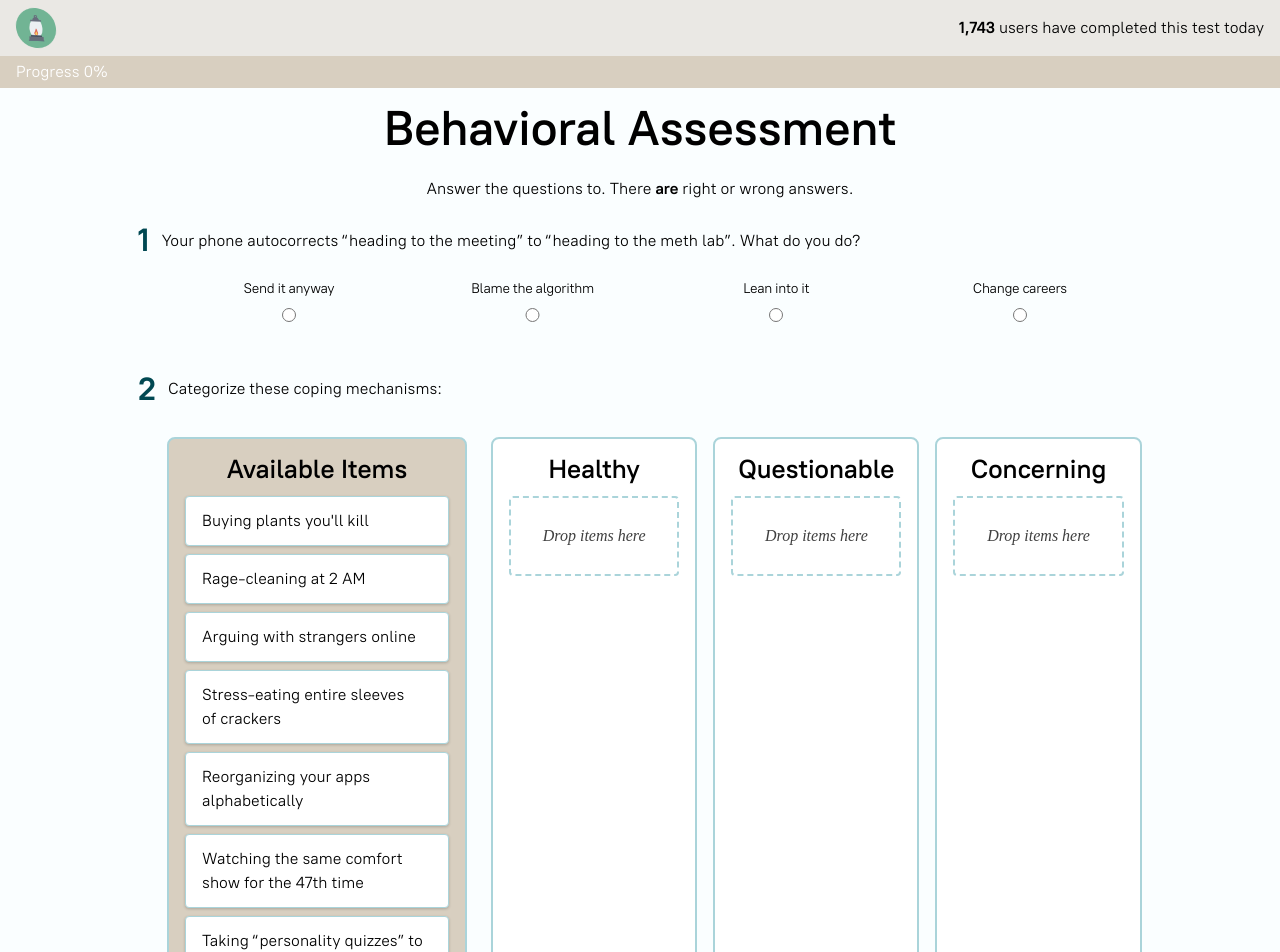
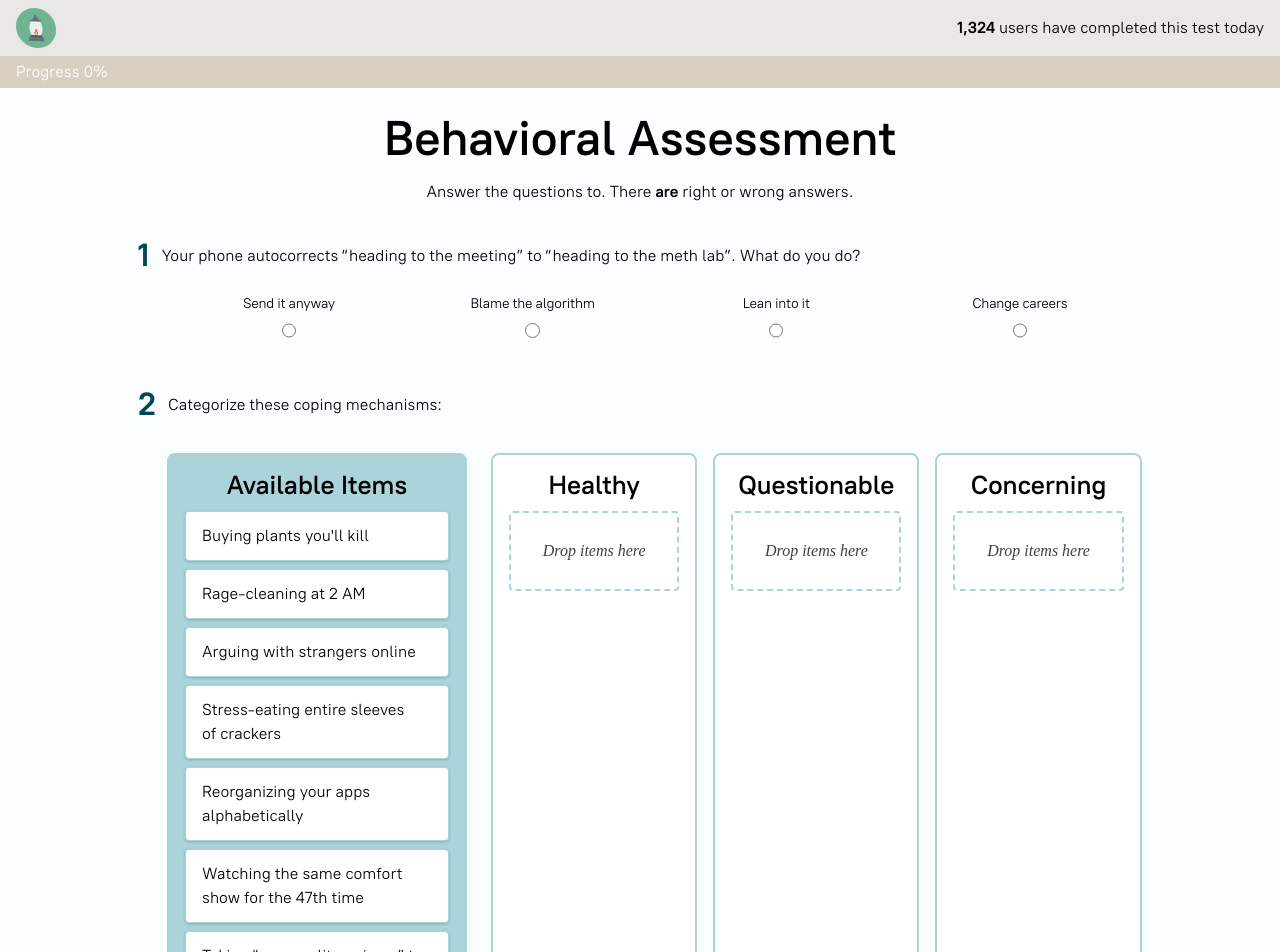
Before and after one commit to Steponass/GLT-Assessment, a Vue app: page /assessment/situational in a window 1280 px wide. Shown: the top 952 px of the page. Built offline with nearby package versions, Linux system fonts and the light colour scheme.

Commit message:
Tuned gaslighting features.

```diff
--- a/src/App.vue
+++ b/src/App.vue
@@ -80,18 +80,18 @@ main {
 .assessment {
   width: min(1024px, 95%);
   margin: 0 auto;
-  padding-block: var(--space-12-16px);
+  padding-block: var(--space-24px);
 }
 
 .assessment-title {
   text-align: center;
-  margin-bottom: var(--space-16-24px);
+  margin-bottom: var(--space-12-16px);
   font-size: var(--fontsize-h2);
 }
 
 .assessment-description {
   padding-inline: var(--space-8px);
-  margin-bottom: var(--space-12px);
+  margin-bottom: var(--space-24px);
   text-align: center;
 }
 
--- a/src/components/assessment/dragDrop/DragDrop.vue
+++ b/src/components/assessment/dragDrop/DragDrop.vue
@@ -146,7 +146,7 @@ const availableItems = computed(() => {
   padding: var(--space-16px);
   border: 2px solid var(--clr-stroke-weak);
   border-radius: var(--radius-8px);
-  background-color: var(--clr-secondary);
+  background-color: var(--clr-stroke-weak);
   transition: all 0.2s ease;
 }
 
--- a/src/components/assessment/dragDrop/DragDropItem.vue
+++ b/src/components/assessment/dragDrop/DragDropItem.vue
@@ -97,8 +97,6 @@ const handleKeyDown = (keyboardEvent) => {
   cursor: grab;
   user-select: none;
   transition: all 0.2s ease;
-  animation: blurryShit 15s infinite;
-  /* Button-like appearance with extra padding as requested */
   box-shadow: var(--shadow-elevation-1);
   &:hover {
   border-color: var(--clr-stroke-strong);
@@ -110,18 +108,22 @@ const handleKeyDown = (keyboardEvent) => {
   }
 }
 
+.drag-item p {
+  animation: blurryShit 15s infinite;
+}
+
 @keyframes blurryShit {
   0% {
     filter: blur(0px);
   }
   25% {
-    filter: blur(0.5px);
+    filter: blur(0.4px);
   }
   50% {
-    filter: blur(1px);
+    filter: blur(0.8px);
   }
   75% {
-    filter: blur(0.5px);
+    filter: blur(0.4px);
   }
   100% {
     filter: blur(0px);
--- a/src/components/assessment/dragDrop/useDragDrop.js
+++ b/src/components/assessment/dragDrop/useDragDrop.js
@@ -12,6 +12,8 @@ export function useDragDrop(props, emit) {
   const categoryPlacementCounts = reactive({})
   const totalDropCount = ref(0)
   const shiftyTimeoutId = ref(null)
+  const getRandomInterval = () => (Math.random() < 0.5 ? 2 : 3)
+  const dropsUntilShifty = ref(getRandomInterval())
 
   // Initialize placement counts for each category
   props.categories.forEach(category => {
@@ -110,8 +112,10 @@ export function useDragDrop(props, emit) {
     // Increment global drop count
     totalDropCount.value++
 
-    // On every 3rd drop globally, relocate the item to a different random category
-    if (totalDropCount.value % 3 !== 0) return
+    // Decrement randomized counter (fires every 2nd or 3rd drop, chosen after each trigger)
+    dropsUntilShifty.value--
+    if (dropsUntilShifty.value > 0) return
+    dropsUntilShifty.value = getRandomInterval()
 
     // Find a different random category
     const otherCategories = props.categories.filter(cat => cat !== targetCategory)
--- a/src/components/assessment/inputRadio/InputRadio.vue
+++ b/src/components/assessment/inputRadio/InputRadio.vue
@@ -97,7 +97,7 @@ margin-block-start: var(--space-8px);
     letter-spacing: -0.01em;
   }
   50% {
-    letter-spacing: -0.03em;
+    letter-spacing: -0.02em;
   }
   75% {
     letter-spacing: -0.01em;
--- a/src/components/assessment/inputText/InputText.vue
+++ b/src/components/assessment/inputText/InputText.vue
@@ -94,7 +94,7 @@ defineExpose({
 .input-text-container {
   position: relative;
   display: inline-block;
-  width: 100%;
+  width: 95%;
 }
 
 .text-input {
--- a/src/components/layout/AppHeader.vue
+++ b/src/components/layout/AppHeader.vue
@@ -1,8 +1,9 @@
 <template>
   <header class="app-header">
     <div class="header-logo">
-      <a rel="noopener noreferrer" href="https://en.wikipedia.org/wiki/Danske_Bank_money_laundering_scandal"><img src="/lamp_13806789.png" alt="GLT assessments logo"></a>
-  </div>
+      <a rel="noopener noreferrer" href="https://en.wikipedia.org/wiki/Danske_Bank_money_laundering_scandal"><img
+          src="/lamp_13806789.png" alt="GLT assessments logo"></a>
+    </div>
     <p class="completed_today"><strong>{{ formattedCount }}</strong> users have completed this test today</p>
   </header>
 
@@ -14,7 +15,8 @@ export default {
   name: 'AppHeader',
   data() {
     return {
-      usersCompletedToday: 0
+      usersCompletedToday: 0,
+      incrementTimer: null
     }
   },
   computed: {
@@ -22,10 +24,30 @@ export default {
       return this.usersCompletedToday.toLocaleString()
     }
   },
-  beforeMount() {
-    const min = 912
-    const max = 1835
-    this.usersCompletedToday = Math.floor(Math.random() * (max - min + 1)) + min
+  mounted() {
+    this.seedInitialCount()
+    this.startCountUpdates()
+  },
+  beforeUnmount() {
+    if (this.incrementTimer) {
+      clearInterval(this.incrementTimer)
+    }
+  },
+  methods: {
+    seedInitialCount() {
+      const min = 912
+      const max = 1835
+      this.usersCompletedToday = Math.floor(Math.random() * (max - min + 1)) + min
+    },
+    startCountUpdates() {
+      this.incrementTimer = setInterval(this.incrementCount, 10000)
+    },
+    incrementCount() {
+      const minIncrement = 3
+      const maxIncrement = 43
+      const increment = Math.floor(Math.random() * (maxIncrement - minIncrement + 1)) + minIncrement
+      this.usersCompletedToday += increment
+    }
   }
 }
 </script>
@@ -44,7 +66,7 @@ export default {
 .header-logo img {
   max-height: 40px;
   margin-inline-end: var(--space-12-16px);
-  animation: skewingShit 20s infinite;
+  animation: skewingShit 24s infinite;
 }
 
 .completed_today {
@@ -56,15 +78,19 @@ export default {
   0% {
     transform: skew(0);
   }
+
   25% {
     transform: skew(3deg, 3deg);
   }
+
   50% {
     transform: skew(0);
   }
+
   75% {
     transform: skew(-3deg, -3deg);
   }
+
   100% {
     transform: skew(0);
   }
--- a/src/components/layout/SplashScreen.vue
+++ b/src/components/layout/SplashScreen.vue
@@ -43,11 +43,14 @@ export default {
 
 .glt_logo {
   width: 200px;
-  transition: transform 10s cubic-bezier(.92, -0.2, .1, 1.15), opacity 0.3s ease;
+  transition: transform 10s cubic-bezier(.92, -0.2, .1, 1), opacity 0.3s ease;
   transform: perspective(300px) scale(1) translateY(0) rotateX(10deg) rotateZ(3deg);
   transform-style: preserve-3d;
+  perspective-origin: 20% bottom;
+  z-index: -1;
 
   @starting-style {
+    perspective-origin: 20% bottom;
     transform: perspective(1px) translateY(200px) scale(0.01) rotateX(-40deg);
   }
 }
```
